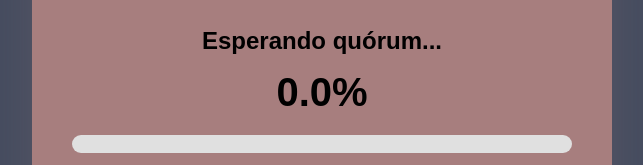
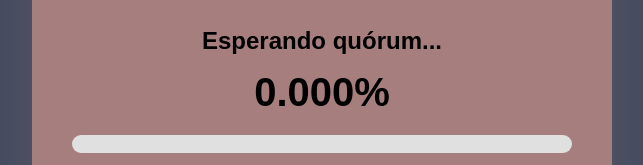
Before and after one commit to JDGrajalesAlvarez/sistema-asamblea, a React (Vite) app: page /PantallaCarga in a window 1280 px wide. Shown: the part 434-599 px from the top of the page, without its empty margins (318-961 px from the left). Built offline with nearby package versions, Linux system fonts and the light colour scheme; no server answers; the database is empty.

Commit message:
fix de pantalla carga

```diff
--- a/src/pages/PantallaCarga.jsx
+++ b/src/pages/PantallaCarga.jsx
@@ -50,7 +50,7 @@ function PantallaCarga() {
                 </h2>
 
                 <div className="carga-porcentaje">
-                    {totalCoeficiente.toFixed(1)}%
+                    {totalCoeficiente.toFixed(3)}%
                 </div>
 
                 <div className="progress-bar-container">
```
